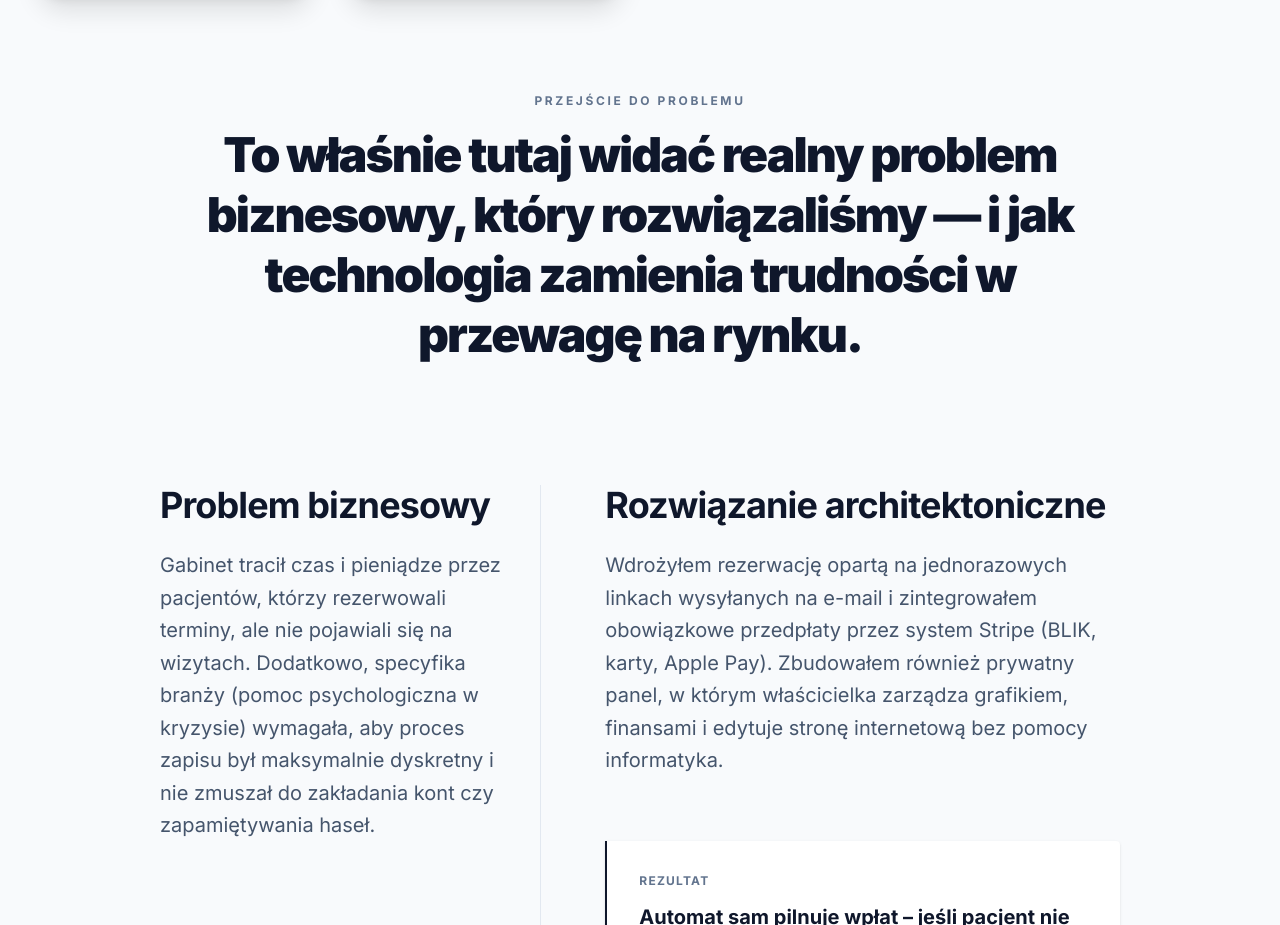
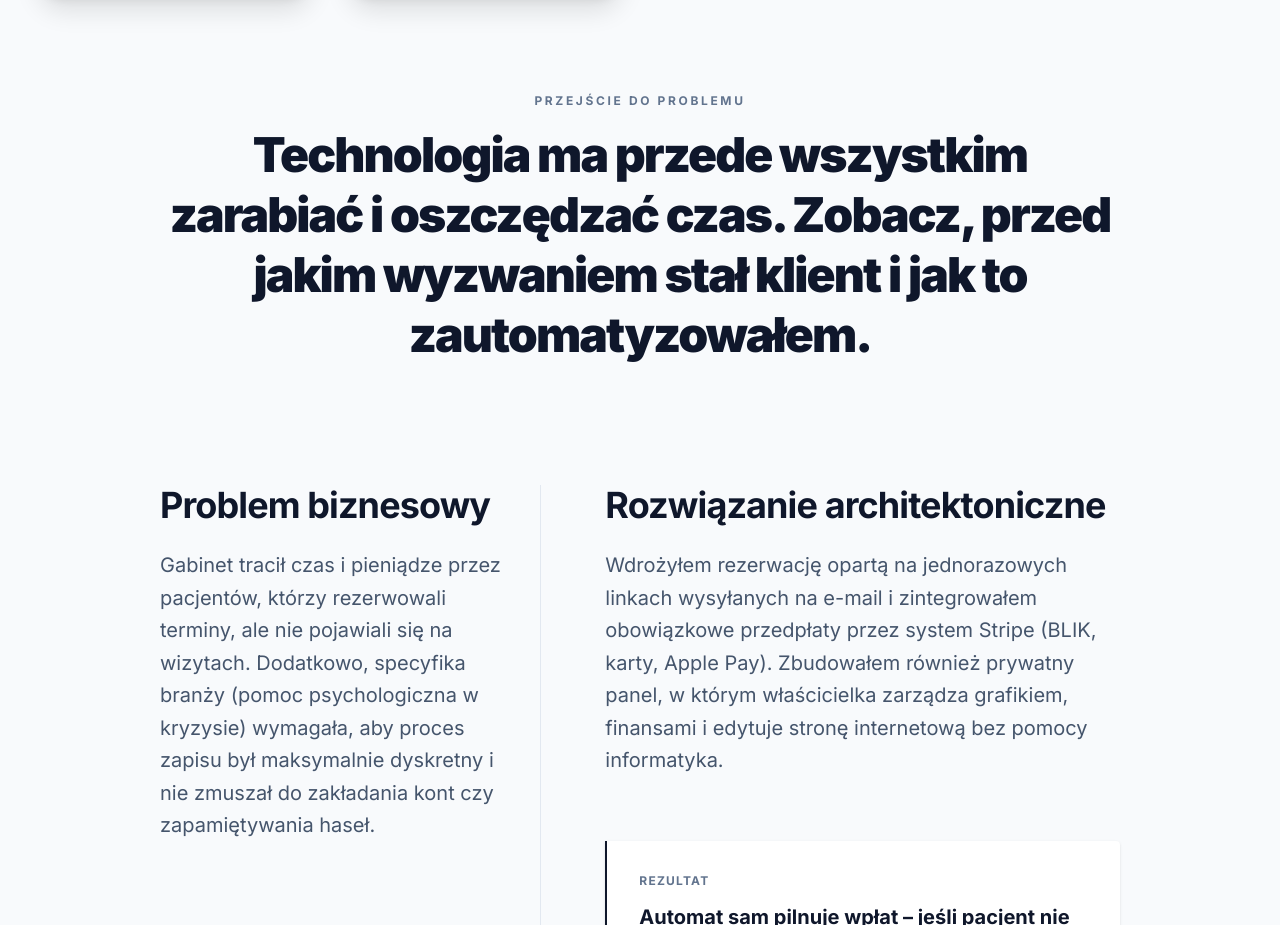
Before and after one commit to kuben75/CleanDev, a Next.js app: page /realizacje/mindcare in a window 1280 px wide. Shown: the part 3740-4665 px from the top of the page. Built offline with nearby package versions, Linux system fonts and the light colour scheme.

Commit message:
Poprawa tekstu

```diff
--- a/src/app/realizacje/[id]/page.tsx
+++ b/src/app/realizacje/[id]/page.tsx
@@ -109,7 +109,7 @@ export default async function ProjectPage({ params }: { params: Promise<{ id: st
                         Przejście do problemu
                     </p>
                     <h3 className="mt-4 text-3xl md:text-5xl font-black leading-tight text-slate-900 dark:text-white tracking-[-0.04em]">
-                        To właśnie tutaj widać realny problem biznesowy, który rozwiązaliśmy — i jak technologia zamienia trudności w przewagę na rynku.
+                        Technologia ma przede wszystkim zarabiać i oszczędzać czas. Zobacz, przed jakim wyzwaniem stał klient i jak to zautomatyzowałem.
                     </h3>
                 </div>
             </section>
```
